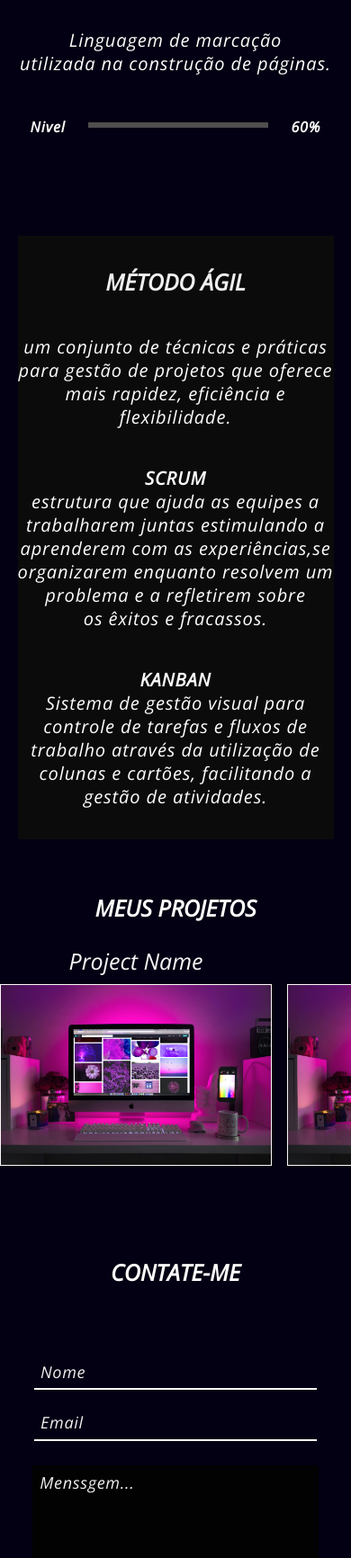
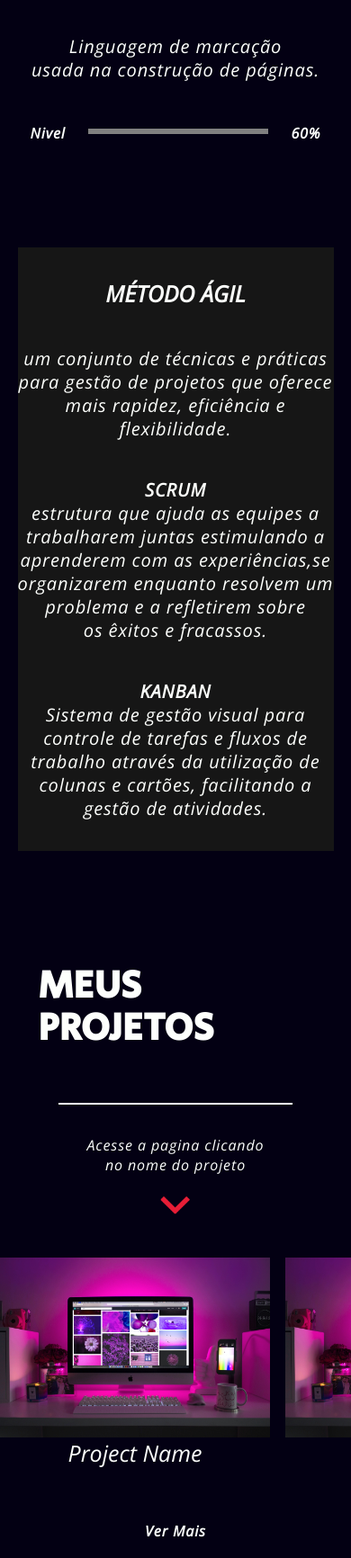
Before and after one commit to Yuut-Reis/Portifolio, a website: page index.html in a window 390 px wide. Shown: the part 1866-3598 px from the top of the page at 90% size. Drawn offline with nearby package versions, Linux system fonts and the light colour scheme.

Commit message:
feat: Concluido CSS e HTML da sessão de projetos

```diff
--- a/index.html
+++ b/index.html
@@ -40,21 +40,22 @@
     </form>
     <p class="text"><strong>*Receba o meu curriculo no seu e-mail</strong></p>
     <div class="divImg">
-        <a href="https://www.linkedin.com/in/ingride-reis-020097226/" target="_blank"><img class="linkImg"
-            src="link.png" alt="icone linkedin"></a>
-        <a href="https://github.com/Yuut-Reis" target="_blank"><img class="linkImg" src="git.png"
-            alt="icone git hub"></a>
+      <a href="https://www.linkedin.com/in/ingride-reis-020097226/" target="_blank"><img class="linkImg" src="link.png"
+          alt="icone linkedin"></a>
+      <a href="https://github.com/Yuut-Reis" target="_blank"><img class="linkImg" src="git.png" alt="icone git hub"></a>
     </div>
   </section>
 
-    <section>
+  <section class="aboteMeSection">
     <h4 class="titleSection"> SOBRE MIM</h4>
-      <div class="divSobre"><p class="textSkilss">Me chamo Ingride Reis mais conhecida como Yuut tenho 20 anos estudo desenvolvimento web na
-        trybe atualmente no bloco de back end, moro em curitiba Paraná, sou  apixonada por tecnologia, e prezo
-        por ambientes de trabalho humanizados que tenha a empatia como principal valor</p></div>
+    <div class="divSobre">
+      <p class="textSkilss">Me chamo Ingride Reis mais conhecida como Yuut tenho 20 anos estudo desenvolvimento web na
+        trybe atualmente no bloco de back end, moro em curitiba Paraná, sou apixonada por tecnologia, e prezo
+        por ambientes de trabalho humanizados que tenha a empatia como principal valor</p>
+    </div>
   </section>
 
-    <section>
+  <section class="hobbiesSection">
     <h4 class="titleSection">ALGUNS HOBBIES</h4>
     <div class="divHobbie">
       <div>
@@ -72,13 +73,13 @@
     </div>
   </section>
 
-    <section>
+  <section class="skillsSection">
     <h4 class="titleSection">MINHAS SKILlS</h4>
     <br>
     <div class="carrosel">
       <div class="card">
         <h4 class="titleSection">HTML</h4>
-          <p class="textSkilss">Linguagem de marcação <br> utilizada na construção de páginas.</p>
+        <p class="textSkilss">Linguagem de marcação <br> usada na construção de páginas.</p>
         <div class="levelDiv">
           <p class="text"><strong>Nivel</strong></p>
           <div class="levelProgress"></div>
@@ -132,7 +133,8 @@
       </div>
       <div class="card">
         <h4 class="titleSection">Docker</h4>
-          <p class="textSkilss">Plataforma open source de criação e <br> administração de ambientes isolados.</p>
+        <p class="textSkilss">Plataforma de criação e
+          gerência <br>  de ambientes isolados.</p>
         <div class="levelDiv">
           <p class="text"><strong>Nivel</strong></p>
           <div class="levelProgress"></div>
@@ -141,7 +143,7 @@
       </div>
       <div class="card">
         <h4 class="titleSection">MySQL</h4>
-          <p class="textSkilss">Um sistema gerenciador de banco de <br> dados relacional de código aberto.</p>
+        <p class="textSkilss">Sistema gerenciador de banco de <br> dados relacional de código aberto.</p>
         <div class="levelDiv">
           <p class="text"><strong>Nivel</strong></p>
           <div class="levelProgress"></div>
@@ -171,56 +173,68 @@
     </div>
   </section>
 
-    <section>
-      <h4 class="titleSection">MEUS PROJETOS</h4>
+  <section class="projetosSection">
+    <div class="projectTitleDiv">
+      <h4 class="projectTitle">MEUS</h4>
+      <h4 class="projectTitle">PROJETOS</h4>
+    </div>
+    <div class="lineDiv">
+      <div class="line"></div>
+    </div>
+    <p class="text">Acesse a pagina clicando <br> no nome  do projeto</p>
+    <div class="arrowDivProject">
+      <img class="arrowProject" src="arrow.png" alt="seta apontando para baixo">
+    </div>
     <div class="carroselProject">
       <div class="projectCard">
+        <div class="projectImgDiv"> <img class="projectImg" src="Exemplo.jpg" alt="Foto do projeto"></div>
         <div class="headerProject">
           <p>Project Name</p>
         </div>
-        <div class="projectImgDiv"> <img  class="projectImg" src="Exemplo.jpg" alt="Foto do projeto"></div>
       </div>
       <div class="projectCard">
+        <div class="projectImgDiv"> <img class="projectImg" src="Exemplo.jpg" alt="Foto do projeto"></div>
         <div class="headerProject">
           <p>Project Name</p>
         </div>
-        <div class="projectImgDiv"> <img  class="projectImg" src="Exemplo.jpg" alt="Foto do projeto"></div>
       </div>
       <div class="projectCard">
+        <div class="projectImgDiv"> <img class="projectImg" src="Exemplo.jpg" alt="Foto do projeto"></div>
         <div class="headerProject">
           <p>Project Name</p>
         </div>
-        <div class="projectImgDiv"> <img  class="projectImg" src="Exemplo.jpg" alt="Foto do projeto"></div>
       </div>
       <div class="projectCard">
+        <div class="projectImgDiv"> <img class="projectImg" src="Exemplo.jpg" alt="Foto do projeto"></div>
         <div class="headerProject">
           <p>Project Name</p>
         </div>
-        <div class="projectImgDiv"> <img  class="projectImg" src="Exemplo.jpg" alt="Foto do projeto"></div>
       </div>
       <div class="projectCard">
+        <div class="projectImgDiv"> <img class="projectImg" src="Exemplo.jpg" alt="Foto do projeto"></div>
         <div class="headerProject">
           <p>Project Name</p>
         </div>
-        <div class="projectImgDiv"> <img  class="projectImg" src="Exemplo.jpg" alt="Foto do projeto"></div>
       </div>
     </div>
+    <a href="/"> <p class="text"><strong>Ver Mais</strong></p></a>
   </section>
-
-    <section class="ContactSection">
+  <br>
+  <section class="contactSection">
     <h4 class="titleSection">CONTATE-ME</h4>
     <form class="resumeArea" action="https://formsubmit.co/ingride.reis.b@gmail.com" method="POST">
       <input aria-label="Seu-nome" name="nome" class="emailResume" type="text" placeholder="Nome">
       <input aria-label="Seu-email" name="email" class="emailResume" type="email" placeholder="Email">
-        <div class="divArea"><textarea aria-label="Sua-mensagem" name="Menssagem" class="msgArea" placeholder="Menssgem..." cols="30" rows="10"></textarea></div>
+      <div class="divArea"><textarea aria-label="Sua-mensagem" name="Menssagem" class="msgArea"
+          placeholder="Menssagem..." cols="30" rows="10"></textarea></div>
       <br>
-        <div class="divBtn"><button  class="resumeSubmit" aria-label="butão">Enviar</button></div>
+      <div class="divBtn"><button class="resumeSubmit" aria-label="butão">Enviar</button></div>
     </form>
     <br>
   </section>
 
   <footer>
-      <p class="text">Telefone: ingride.reis.b@gmail.com</p>
+    <p class="text">Telefone: +55 (43) 9663-7278</p>
     <p class="text">Email: ingride.reis.b@gmail.com</p>
   </footer>
   <script src="script.js"></script>
--- a/style.css
+++ b/style.css
@@ -1,5 +1,7 @@
 :root{
     --dark-color: #030013;
+    --black-color: #020202;
+    --gray-color: #161616;
     --clean-color: #fdfffc;
     --magenta-color: #e71d36;
 }
@@ -12,7 +14,8 @@
 body{
     background-color: var(--dark-color);
     font-size: 25px;
-    color: var(--dark-color);
+    color: var(--clean-color);
+    font-family: 'Open Sans', sans-serif;
   }
 
 a{
@@ -108,7 +111,6 @@ a{
    padding-left: 2vh;
    margin-top: 16vh;
    align-items: center;
-   color: #f0f0f0;
    font-size: 25px;
    font-family: 'Open Sans', sans-serif;
  }
@@ -117,7 +119,6 @@ a{
    display: flex;
    font-size: 43px;
    justify-content: center;
-   color: #f0f0f0;
    font-family: 'Secular One', sans-serif;
  }
  .divImg{
@@ -147,8 +148,8 @@ a{
    height: 50px;
    border: none;
    font-size: 18px;
-   background-color: #e71d36;
-   color: #020202;
+   background-color: var(--magenta-color);
+   color: var(--clean-color) ;
    font-weight: bold;
  }
 .emailResume{
@@ -158,11 +159,11 @@ a{
    width: 300px;
    padding: 7px;
    letter-spacing: 1px;
-   color: white;
+   color: var(--clean-color);
    font-size: 16px;
    border: none;
    background-color: transparent;
-   border-bottom: 2px solid rgb(255, 255, 255);
+   border-bottom: 2px solid var(--clean-color);
    margin: 10px;
 }
 form{
@@ -176,7 +177,7 @@ form{
    letter-spacing: 0.7px;
    font-family: 'Open Sans', sans-serif;
    font-size: 18px;
-   color: #f0f0f0;
+   color: var(--clean-color);
 }
 
 .carrosel{
@@ -234,7 +235,7 @@ form{
 .levelProgress{
    height: 6px;
    width: 200px;
-   background-color: #504e4e;
+   background-color: gray;
 
 }
 
@@ -250,10 +251,10 @@ form{
   width: 90%;
   align-items: center;
   text-align: center;
-  background-color:#0c0c0cf1;
+  background-color: var(--gray-color);
   font-family: 'Open Sans', sans-serif;
   margin-top: 40vh;
-  color: #f0f0f0;
+  color: var(--clean-color);
 }
 
 .softSection{
@@ -278,9 +279,10 @@ form{
    padding-left: 1vh;
    padding-top: 1vh;
    border: transparent;
+   font-family: 'Open Sans', sans-serif;
    width: 310px;
-   color: #f0f0f0;
-   background-color: #020202;
+   color: var(--clean-color);
+   background-color: var(--gray-color);
    height: 190px;
  }
 
@@ -290,7 +292,6 @@ form{
  }
 
  .projectImg{
-   border: #fcf7f7 solid 1px;
    width: 300px;
  }
 
@@ -305,14 +306,14 @@ form{
 
 
 .projectCard{
-   margin-top: 3vh;
+  /*  margin-top: 3vh; */
    font-family: 'Open Sans', sans-serif;
-   color: #f8f8f8;
+   color: var(--clean-color);
    align-items: center;
    flex: none;
-    scroll-snap-align: center;
-    pointer-events: none;
-    scroll-behavior: smooth;
+   scroll-snap-align: center;
+   pointer-events: none;
+   scroll-behavior: smooth;
 }
 
 .headerProject{
@@ -334,7 +335,7 @@ form{
    overflow-x: auto;
    justify-content: start;
    scroll-snap-type: x mandatory;
-   margin-bottom: 12vh;
+   margin-bottom: 6vh;
    gap: 2vh;
 }
 .divSobre{
@@ -343,4 +344,44 @@ form{
    margin-left: 2vh;
    margin-right: 2vh;
 }
+.arrowProject{
+   width: 20px;
+   transform: rotate(-90deg);
+   margin-bottom: 5vh;
 }
+
+.arrowDivProject{
+   margin-top: 2vh;
+   display: flex;
+   justify-content: center;
+   align-items: center;
+}
+
+.projectTitle{
+   line-height: 1.1;
+   margin-left: 5vh;
+   font-size: 43px;
+   color: var(--clean-color);
+   font-family: 'Secular One', sans-serif;
+}
+
+.projectTitleDiv{
+   margin-top: 15vh;
+}
+
+.line{
+
+margin-top: 7vh;
+width: 258.02px;
+height: 0px;
+left: 44px;
+top: 216px;
+border: 1px solid var(--clean-color);
+
+}
+.lineDiv{
+   display: flex;
+   justify-content: center;
+   margin-bottom: 4vh
+}
+}
```
Lines whose indentation alone changed are shown as unchanged.
